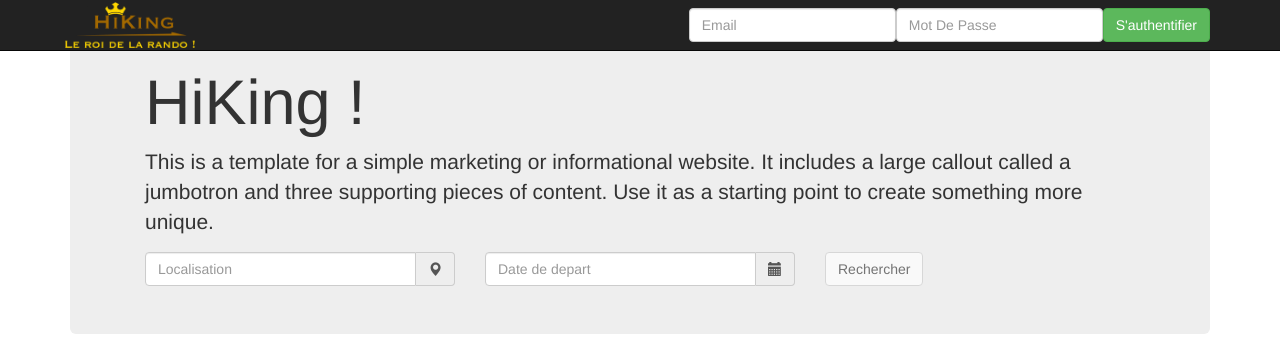
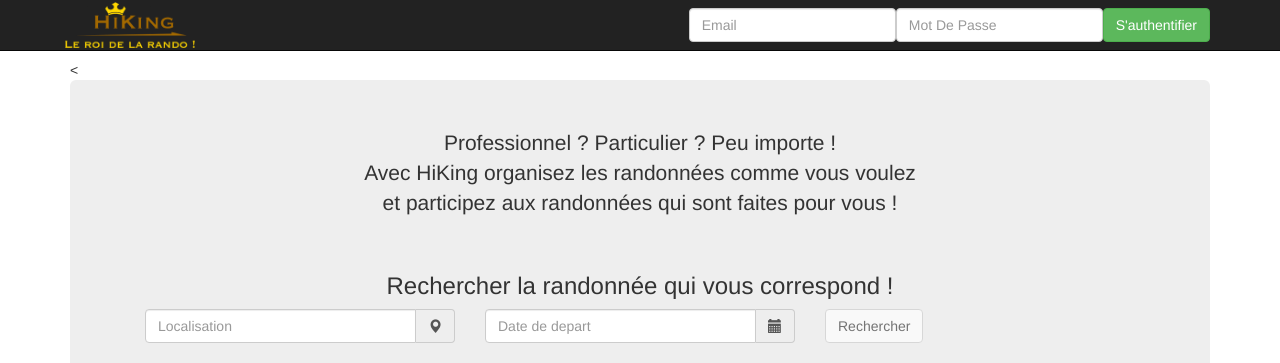
Before and after one commit to Zhephyr54/HiKing-frontend, an Angular app: page /home in a window 1280 px wide. Shown: the top 363 px of the page. Built offline with nearby package versions, Linux system fonts and the light colour scheme.

Commit message:
Ajustement contenu

```diff
--- a/src/app/app.component.html
+++ b/src/app/app.component.html
@@ -1,6 +1,6 @@
 <app-header></app-header>
 
-<div class="container">
+<div class="container" style="padding-top: 60px">
 
   <!-- Content -->
   <router-outlet></router-outlet>
--- a/src/app/home/home.component.html
+++ b/src/app/home/home.component.html
@@ -1,10 +1,14 @@
-<div class="jumbotron">
-  <div class="container">
-    <h1>HiKing !</h1>
-    <p>This is a template for a simple marketing or informational website. It includes a large callout called a jumbotron and three supporting pieces of content. Use it as a starting point to create something more unique.</p>
+<<div class="jumbotron">
+  <div class="container text-center">
+    <p>Professionnel ? Particulier ? Peu importe !<br>
+      Avec HiKing organisez les randonnées comme vous voulez<br>
+      et participez aux randonnées qui sont faites pour vous !
+    </p>
+    <br>
+    <h3>Rechercher la randonnée qui vous correspond !</h3>
     <app-form-search-hiking></app-form-search-hiking>
   </div>
 </div>
 <div class="row">
-      <app-card-hiking [hiking]="hiking" *ngFor="let hiking of hikings"></app-card-hiking>
-  </div>
+  <app-card-hiking [hiking]="hiking" *ngFor="let hiking of hikings"></app-card-hiking>
+</div>
```
